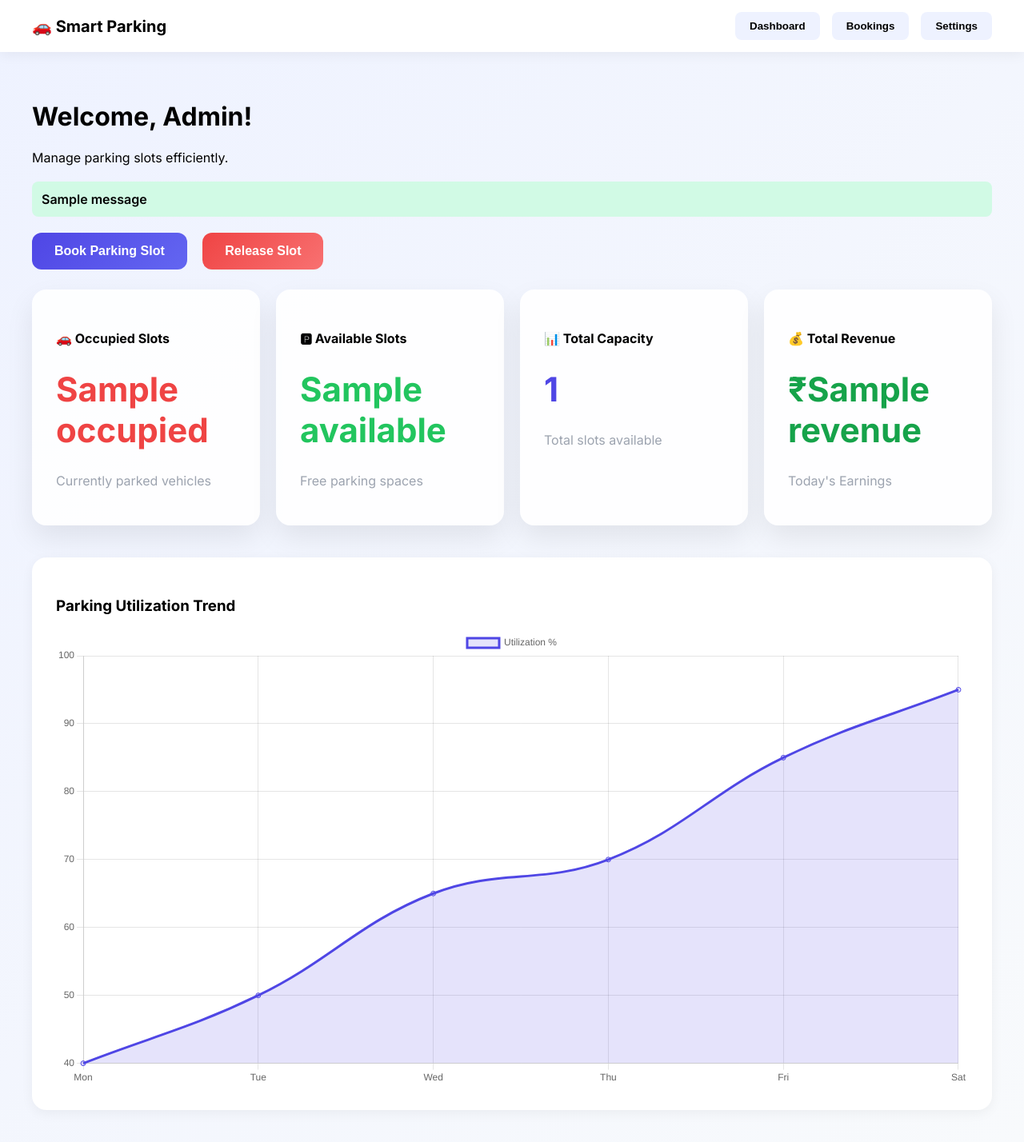
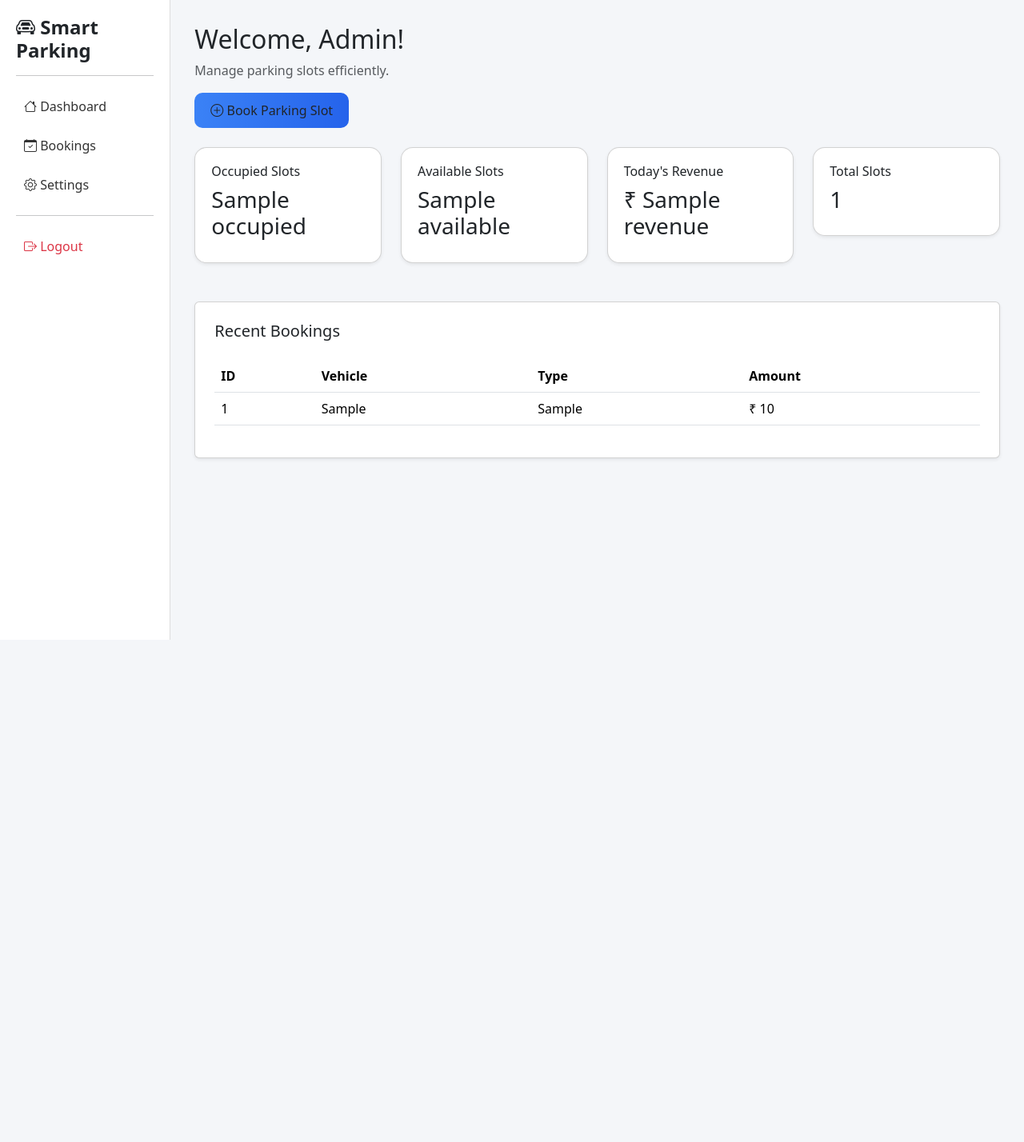
Before and after one commit to yadusaheb5-oss/parking_management, a Flask app: template parking_management_system-master/templates/index.html in a window 1280 px wide. Shown: the whole page at 80% size. After the commit the page ends 800 px from the top, so only its background shows below. Run offline with Flask 3, Linux system fonts and the light colour scheme; tables that the repository leaves empty hold one stand-in row (values such as "Sample post"); the template is opened without the code that fills it: values that come from a table or form of the project are taken from there, most other values are stand-ins (such as "Sample title", 1, 10 or a date in 2020); one stand-in notice (Sample message) is shown.

Commit message:
Update index.html

```diff
--- a/parking_management_system-master/templates/index.html
+++ b/parking_management_system-master/templates/index.html
@@ -1,328 +1,155 @@
-<!doctype html>
+<!DOCTYPE html>
 <html lang="en">
 <head>
-<meta charset="utf-8" />
-<meta name="viewport" content="width=device-width, initial-scale=1" />
+    <meta charset="UTF-8">
     <title>Smart Parking Dashboard</title>
+    <meta name="viewport" content="width=device-width, initial-scale=1">
 
-<link href="https://fonts.googleapis.com/css2?family=Inter:wght@400;600;700&display=swap" rel="stylesheet">
-<script src="https://cdn.jsdelivr.net/npm/chart.js"></script>
+    <!-- Bootstrap -->
+    <link href="https://cdn.jsdelivr.net/npm/bootstrap@5.3.2/dist/css/bootstrap.min.css" rel="stylesheet">
+
+    <!-- Icons -->
+    <link href="https://cdn.jsdelivr.net/npm/bootstrap-icons/font/bootstrap-icons.css" rel="stylesheet">
 
     <style>
         body {
-    margin:0;
-    font-family:'Inter', sans-serif;
-    background: linear-gradient(135deg, #eef2ff 0%, #f8fafc 100%);
+            background-color: #f4f6f9;
         }
 
-/* ===== NAVBAR ===== */
-.navbar {
-    display:flex;
-    justify-content:space-between;
-    align-items:center;
-    padding:15px 40px;
-    background:white;
-    box-shadow:0 4px 15px rgba(0,0,0,0.05);
+        .sidebar {
+            height: 100vh;
+            background: white;
+            padding: 20px;
+            border-right: 1px solid #ddd;
         }
 
-.nav-left {
-    font-weight:700;
-    font-size:20px;
+        .sidebar h4 {
+            font-weight: bold;
         }
 
-.nav-right {
-    display:flex;
-    align-items:center;
+        .sidebar a {
+            display: block;
+            padding: 10px;
+            margin: 5px 0;
+            color: #333;
+            text-decoration: none;
+            border-radius: 8px;
         }
 
-.nav-right button {
-    margin-left:15px;
-    padding:10px 18px;
-    border:none;
-    border-radius:8px;
-    cursor:pointer;
-    font-weight:600;
-    background:#eef2ff;
-    transition:0.3s;
+        .sidebar a:hover {
+            background: #f1f3f5;
         }
 
-.nav-right button:hover {
-    background:#4f46e5;
-    color:white;
+        .card-custom {
+            border-radius: 15px;
+            padding: 20px;
         }
 
-/* ===== MAIN ===== */
-.main {
-    padding:40px;
+        .main-content {
+            padding: 30px;
         }
 
-/* ===== BUTTONS ===== */
-.primary-btn {
-    background: linear-gradient(135deg, #4f46e5, #6366f1);
-    color:white;
-    padding:14px 28px;
-    border:none;
-    border-radius:12px;
-    cursor:pointer;
-    font-weight:600;
-    font-size:16px;
-    transition:0.3s ease;
+        .btn-primary-custom {
+            background: linear-gradient(to right, #3b82f6, #2563eb);
+            border: none;
+            border-radius: 10px;
+            padding: 10px 20px;
         }
 
-.primary-btn:hover {
-    transform: scale(1.05);
-    box-shadow: 0 10px 25px rgba(79,70,229,0.3);
-}
-
-/* ===== CARDS ===== */
-.cards {
-    display:flex;
-    gap:20px;
-    margin-top:25px;
-    flex-wrap:wrap;
-}
-
-.card {
-    flex:1;
-    min-width:220px;
-    background: rgba(255,255,255,0.9);
-    padding:30px;
-    border-radius:18px;
-    box-shadow: 0 15px 35px rgba(0,0,0,0.08);
-    transition:0.3s ease;
-}
-
-.card:hover {
-    transform: translateY(-8px);
-    box-shadow: 0 20px 45px rgba(79,70,229,0.15);
-}
-
-/* ===== TABLE ===== */
-.table {
-    background:white;
-    margin-top:40px;
-    border-radius:18px;
-    padding:30px;
-    box-shadow:0 4px 15px rgba(0,0,0,0.05);
-}
-
-/* ===== FLASH ===== */
-.flash {
-    margin:20px 0;
-    padding:12px;
-    border-radius:8px;
-    font-weight:600;
-}
-.success { background:#d1fae5; }
-.error { background:#fee2e2; }
-
-/* ===== MODAL ===== */
-.modal {
-    display:none;
-    position:fixed;
-    inset:0;
-    background:rgba(0,0,0,0.5);
-    justify-content:center;
-    align-items:center;
-}
-
-.modal-box {
-    background:white;
-    padding:30px;
-    border-radius:18px;
-    width:400px;
-}
-
-.modal-box input,
-.modal-box select {
-    width:100%;
-    margin-bottom:15px;
-    padding:12px;
-    border-radius:10px;
-    border:1px solid #ddd;
-    font-weight:600;
-}
     </style>
 </head>
 
 <body>
 
-<!-- ===== NAVBAR ===== -->
-<div class="navbar">
-    <div class="nav-left">🚗 Smart Parking</div>
+<div class="container-fluid">
+    <div class="row">
 
-    <div class="nav-right">
-        <button onclick="window.location.href='/'">Dashboard</button>
+        <!-- Sidebar -->
+        <div class="col-md-2 sidebar">
+            <h4><i class="bi bi-car-front"></i> Smart Parking</h4>
+            <hr>
+            <a href="#"><i class="bi bi-house"></i> Dashboard</a>
+            <a href="{{ url_for('bookings') }}"><i class="bi bi-calendar-check"></i> Bookings</a>
+            <a href="#"><i class="bi bi-gear"></i> Settings</a>
+            <hr>
+            <a href="{{ url_for('logout') }}" class="text-danger">
+                <i class="bi bi-box-arrow-right"></i> Logout
+            </a>
+        </div>
 
-        <a href="/bookings">
-            <button>Bookings</button>
-        </a>
+        <!-- Main Content -->
+        <div class="col-md-10 main-content">
 
-        <button>Settings</button>
+            <h2>Welcome, Admin!</h2>
+            <p class="text-muted">Manage parking slots efficiently.</p>
 
-        {% if session.get('admin') %}
-            <span style="margin-left:15px; font-weight:600;">
-                👤 {{ session['admin']['name'] }}
-                ({{ session['admin']['emp_id'] }})
-            </span>
+            <div class="mb-4">
+                <button class="btn btn-primary-custom">
+                    <i class="bi bi-plus-circle"></i> Book Parking Slot
+                </button>
+            </div>
 
-            <a href="/logout">
-                <button style="
-                    background:#ef4444;
-                    color:white;">
-                    Logout
-                </button>
-            </a>
-        {% endif %}
+            <!-- Stats Cards -->
+            <div class="row g-4">
+
+                <div class="col-md-3">
+                    <div class="card card-custom shadow-sm">
+                        <h6>Occupied Slots</h6>
+                        <h3>{{ occupied }}</h3>
                     </div>
                 </div>
 
-<!-- ===== MAIN ===== -->
-<div class="main">
-
-    <h1>Welcome, Admin!</h1>
-    <p>Manage parking slots efficiently.</p>
-
-    <!-- FLASH -->
-    {% with messages = get_flashed_messages(with_categories=true) %}
-    {% if messages %}
-        {% for category, message in messages %}
-            <div class="flash {{ category }}">
-                {{ message }}
+                <div class="col-md-3">
+                    <div class="card card-custom shadow-sm">
+                        <h6>Available Slots</h6>
+                        <h3>{{ available }}</h3>
                     </div>
-        {% endfor %}
-    {% endif %}
-    {% endwith %}
-
-    <!-- ACTION BUTTONS -->
-    <button class="primary-btn" onclick="openModal()">Book Parking Slot</button>
-
-    <button class="primary-btn"
-        style="background:linear-gradient(135deg,#ef4444,#f87171); margin-left:15px;"
-        onclick="openExitModal()">
-        Release Slot
-    </button>
-
-    <!-- CARDS -->
-    <div class="cards">
-
-        <div class="card">
-            <h4>🚗 Occupied Slots</h4>
-            <h1 style="color:#ef4444; font-size:42px;">{{ occupied }}</h1>
-            <p style="color:#9ca3af;">Currently parked vehicles</p>
                 </div>
 
-        <div class="card">
-            <h4>🅿 Available Slots</h4>
-            <h1 style="color:#22c55e; font-size:42px;">{{ available }}</h1>
-            <p style="color:#9ca3af;">Free parking spaces</p>
+                <div class="col-md-3">
+                    <div class="card card-custom shadow-sm">
+                        <h6>Today's Revenue</h6>
+                        <h3>₹ {{ revenue }}</h3>
+                    </div>
                 </div>
 
-        <div class="card">
-            <h4>📊 Total Capacity</h4>
-            <h1 style="color:#4f46e5; font-size:42px;">{{ total_slots }}</h1>
-            <p style="color:#9ca3af;">Total slots available</p>
+                <div class="col-md-3">
+                    <div class="card card-custom shadow-sm">
+                        <h6>Total Slots</h6>
+                        <h3>{{ total_slots }}</h3>
                     </div>
-
-        <div class="card">
-            <h4>💰 Total Revenue</h4>
-            <h1 style="color:#16a34a; font-size:42px;">₹{{ revenue }}</h1>
-            <p style="color:#9ca3af;">Today's Earnings</p>
                 </div>
 
             </div>
 
-    <!-- CHART -->
-    <div class="table">
-        <h3>Parking Utilization Trend</h3>
-        <canvas id="chart"></canvas>
+            <!-- Recent Bookings -->
+            <div class="card mt-5 shadow-sm p-4">
+                <h5>Recent Bookings</h5>
+                <table class="table mt-3">
+                    <thead>
+                        <tr>
+                            <th>ID</th>
+                            <th>Vehicle</th>
+                            <th>Type</th>
+                            <th>Amount</th>
+                        </tr>
+                    </thead>
+                    <tbody>
+                        {% for b in Booking.query.limit(5).all() %}
+                        <tr>
+                            <td>{{ b.id }}</td>
+                            <td>{{ b.reg_no }}</td>
+                            <td>{{ b.vehicle_type }}</td>
+                            <td>₹ {{ b.amount }}</td>
+                        </tr>
+                        {% endfor %}
+                    </tbody>
+                </table>
             </div>
 
         </div>
-
-<!-- ===== BOOK MODAL ===== -->
-<div id="bookingModal" class="modal">
-    <div class="modal-box">
-        <h3>Book Parking Slot</h3>
-
-        <form method="POST" action="/book">
-
-            <select name="vehicle_type" required>
-                <option value="">Select Vehicle Type</option>
-                <option value="2-Wheeler">2 Wheeler</option>
-                <option value="4-Wheeler">4 Wheeler</option>
-            </select>
-
-            <select name="vip_status" required>
-                <option value="VIP">VIP</option>
-                <option value="Normal">Normal</option>
-            </select>
-
-            <input type="text" name="reg_no" placeholder="Registration No" required>
-
-            <input type="number" name="driver_age" placeholder="Driver Age" required>
-
-            <button type="submit" class="primary-btn">Confirm Booking</button>
-        </form>
     </div>
 </div>
 
-<!-- ===== EXIT MODAL ===== -->
-<div id="exitModal" class="modal">
-    <div class="modal-box">
-        <h3>🚗 Vehicle Exit</h3>
-
-        <form method="POST" action="/exit">
-            <input type="text" name="exit_reg_no"
-                   placeholder="Enter Registration to Exit"
-                   required>
-
-            <button type="submit"
-                class="primary-btn"
-                style="background:linear-gradient(135deg,#ef4444,#f87171);">
-                Confirm Exit
-            </button>
-        </form>
-    </div>
-</div>
-
-<script>
-function openModal(){
-    document.getElementById('bookingModal').style.display='flex';
-}
-
-function openExitModal(){
-    document.getElementById('exitModal').style.display='flex';
-}
-
-window.onclick = function(event) {
-  const bookingModal = document.getElementById('bookingModal');
-  const exitModal = document.getElementById('exitModal');
-
-  if (event.target == bookingModal) {
-    bookingModal.style.display = "none";
-  }
-
-  if (event.target == exitModal) {
-    exitModal.style.display = "none";
-  }
-}
-
-new Chart(document.getElementById("chart"), {
-    type: 'line',
-    data: {
-        labels: ["Mon","Tue","Wed","Thu","Fri","Sat"],
-        datasets: [{
-            label: "Utilization %",
-            data: [40, 50, 65, 70, 85, 95],
-            borderColor: "#4f46e5",
-            backgroundColor: "rgba(79,70,229,0.15)",
-            fill: true,
-            tension: 0.4
-        }]
-    }
-});
-</script>
-
 </body>
 </html>
```
Lines whose indentation alone changed are shown as unchanged.
